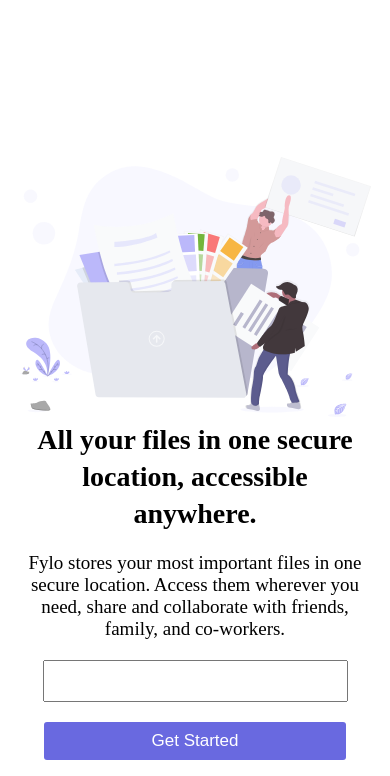
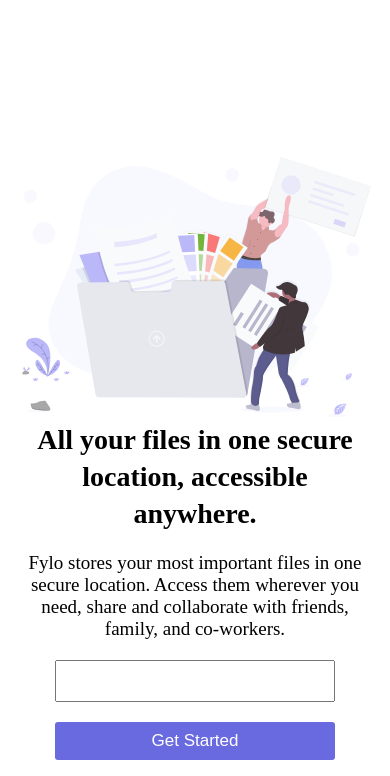
Before and after one commit to Enejivk/fyo_landing_page, a plain HTML site: page index.html in a window 390 px wide. Shown: the part 68-844 px from the top of the page. Drawn offline with Linux system fonts and the light colour scheme.

Commit message:
version 0.1

```diff
--- a/styles.css
+++ b/styles.css
@@ -151,7 +151,7 @@ footer a:hover {
     text-decoration: underline;
     text-underline-offset: 10px;
 }
-.author{
+.author {
     display: block;
     margin-top: 70px;
     font-size: 10px;
@@ -180,8 +180,11 @@ footer a:hover {
         line-height: 37px;
     }
     .file-button {
-        width: 86%;
         margin-top: 20px;
+    }
+    .file-button,
+    .file-input {
+        width: 80%;
     }
     nav ul li {
         margin: 0 4px;
@@ -240,6 +243,5 @@ footer a:hover {
     }
     footer {
         padding: 40px 7rem;
-
     }
 }
```
Also changed, not shown: index.html (+0 -2 lines).
